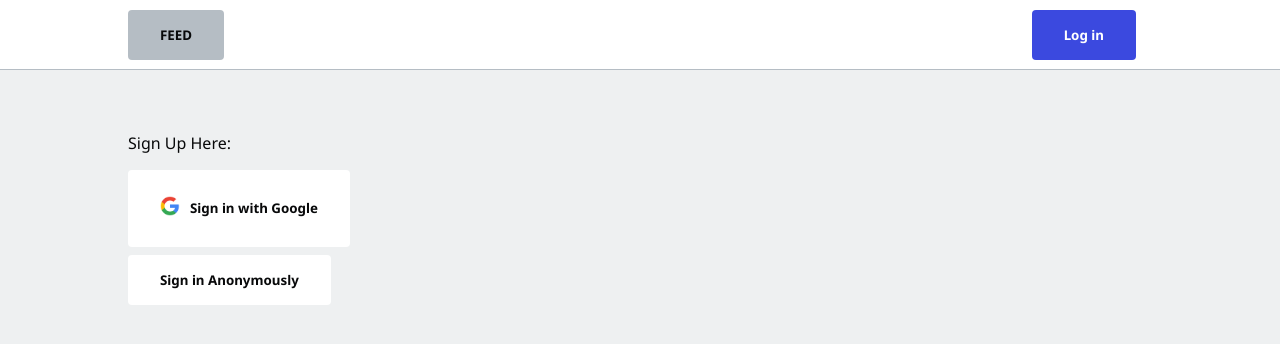
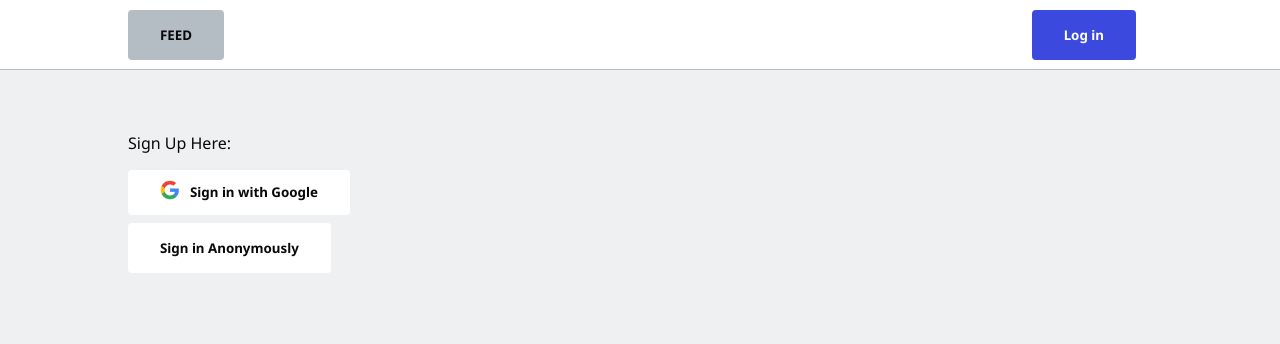
Before and after one commit to hrflkner/next-social-app, a Next.js app: page /enter in a window 1280 px wide. Shown: the top 344 px of the page. Built offline with nearby package versions, Linux system fonts and the light colour scheme; no server answers.

Commit message:
🎉 Update Button Padding

```diff
--- a/styles/globals.css
+++ b/styles/globals.css
@@ -154,6 +154,7 @@ button.btn-green {
 }
 
 button.btn-google {
+    padding: 0rem 2rem;
     background-color: white;
     color: var(--color-text);
 }
```
